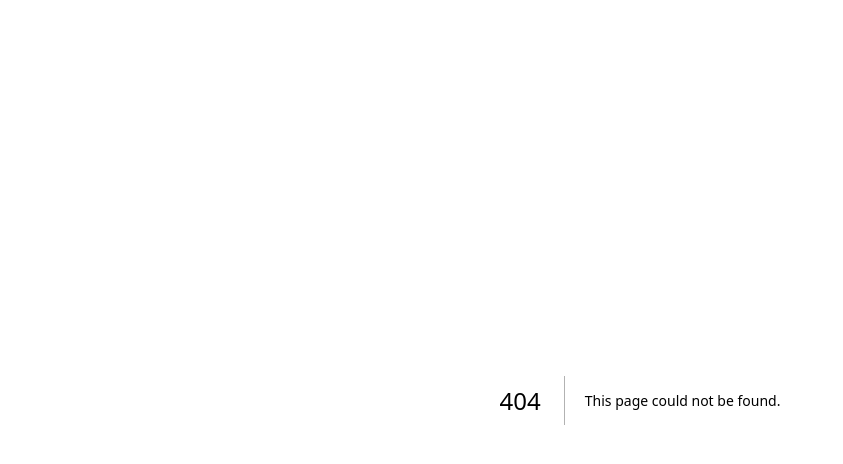
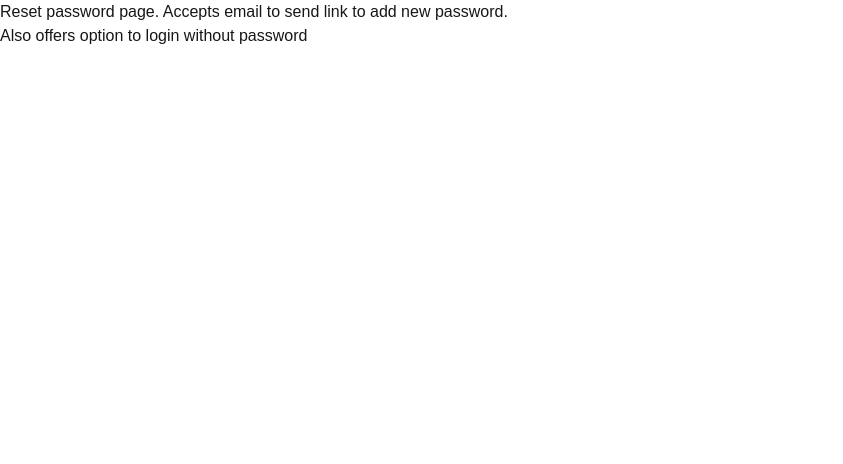
Before and after one commit to brodiehunt/streaming-service-clone, a Next.js app: page /reset-password in a window 1280 px wide. Before the commit this address had no page. Shown: the top 464 px of the page, without its empty margins (0-843 px from the left). Built offline with nearby package versions, Linux system fonts and the light colour scheme.

Commit message:
Create routes for auth pages login, login-with-password, signup, reset-password

```diff
--- /dev/null
+++ b/src/app/login-with-password/page.tsx
@@ -0,0 +1,7 @@
+export default function LoginWithPasswordPage() {
+  return (
+    <div>
+      <h1>Login Page that will accept email and password</h1>
+    </div>
+  )
+}
--- /dev/null
+++ b/src/app/login/page.tsx
@@ -0,0 +1,7 @@
+export default function LoginPage() {
+  return (
+    <div>
+      <h1>Login Page that will accept email and redirect.</h1>
+    </div>
+  )
+}
--- /dev/null
+++ b/src/app/reset-password/page.tsx
@@ -0,0 +1,10 @@
+export default function ResetPasswordPage() {
+  return (
+    <div>
+      <h1>
+        Reset password page. Accepts email to send link to add new password.
+      </h1>
+      <div>Also offers option to login without password</div>
+    </div>
+  )
+}
--- /dev/null
+++ b/src/app/signup/page.tsx
@@ -0,0 +1,7 @@
+export default function SignupPage() {
+  return (
+    <div>
+      <h1>Signup page that will be a multi-step form</h1>
+    </div>
+  )
+}
```
